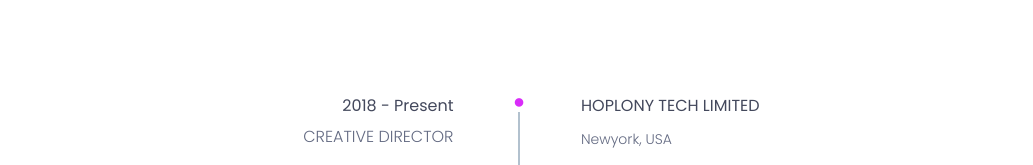
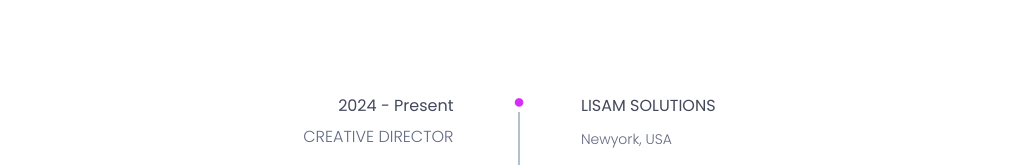
Before and after one commit to yasir29a/Webiste-Portfolio, a plain HTML site: page index.html in a window 1280 px wide. Shown: the part 3022-3187 px from the top of the page, without its empty margins (74-1107 px from the left). Drawn offline with nearby package versions, Linux system fonts and the light colour scheme.

Commit message:
changes in index

```diff
--- a/index.html
+++ b/index.html
@@ -408,7 +408,7 @@
 										<div class="row">
 											<div class="col-md-5">
 												<div class="experience-time text-right">
-													<h2>2018 - Present</h2>
+													<h2>2024 - Present</h2>
 													<h3>creative director</h3>
 												</div><!--/.experience-time-->
 											</div><!--/.col-->
@@ -417,7 +417,7 @@
 													<div class="timeline-content">
 														<h4 class="title">
 															<span><i class="fa fa-circle" aria-hidden="true"></i></span>
-															hoplony tech limited
+															Lisam Solutions
 														</h4>
 														<h5>newyork, USA</h5>
 														<p class="description">
```
